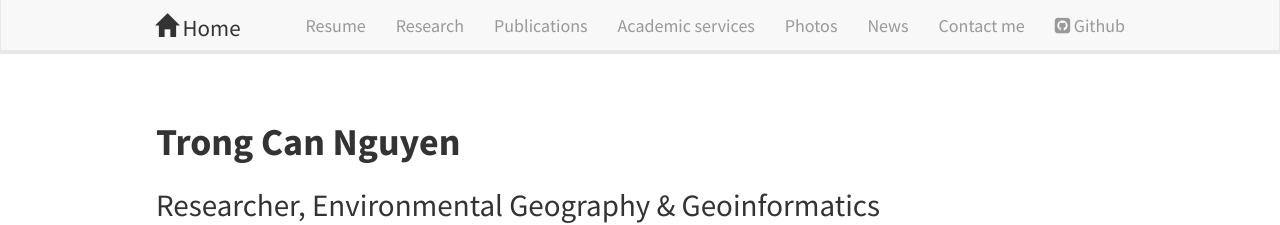
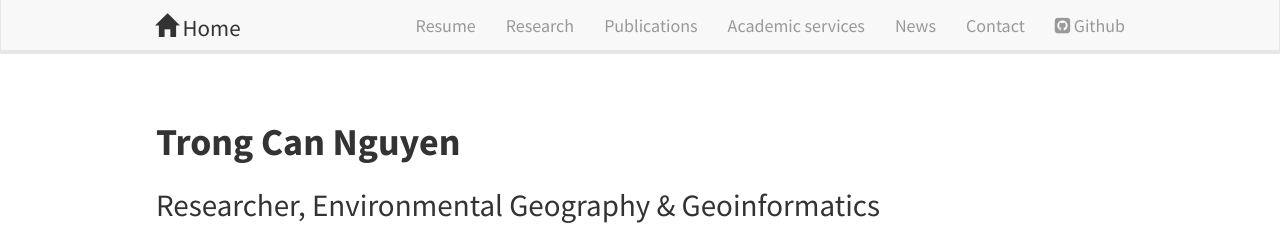
Before and after one commit to canng/cann, a Jekyll site: the page built from _pages/home.md, in a window 1280 px wide. Shown: the top 225 px of the page. Built offline with Jekyll 4.4.1, drawn with Linux system fonts in a browser that asks for light colours; nearby versions of some CDN libraries.

Commit message:
update homepage

```diff
--- a/_includes/header.html
+++ b/_includes/header.html
@@ -19,9 +19,8 @@
 		<li><a href="{{ site.url }}{{ site.baseurl }}/research">Research</a></li>
         <li><a href="{{ site.url }}{{ site.baseurl }}/publications">Publications</a></li>
 		<li><a href="{{ site.url }}{{ site.baseurl }}/review">Academic services</a></li>
-		<li><a href="{{ site.url }}{{ site.baseurl }}/photos">Photos</a></li>
 		<li><a href="{{ site.url }}{{ site.baseurl }}/allnews.html">News</a></li>
-        <li><a href="{{ site.url }}{{ site.baseurl }}/contact">Contact me</a></li>
+        <li><a href="{{ site.url }}{{ site.baseurl }}/contact">Contact</a></li>
 		<li><a href="https://github.com/canng/"><i class="fa fa-github-square"></i> Github </a></li>
 
 
```
